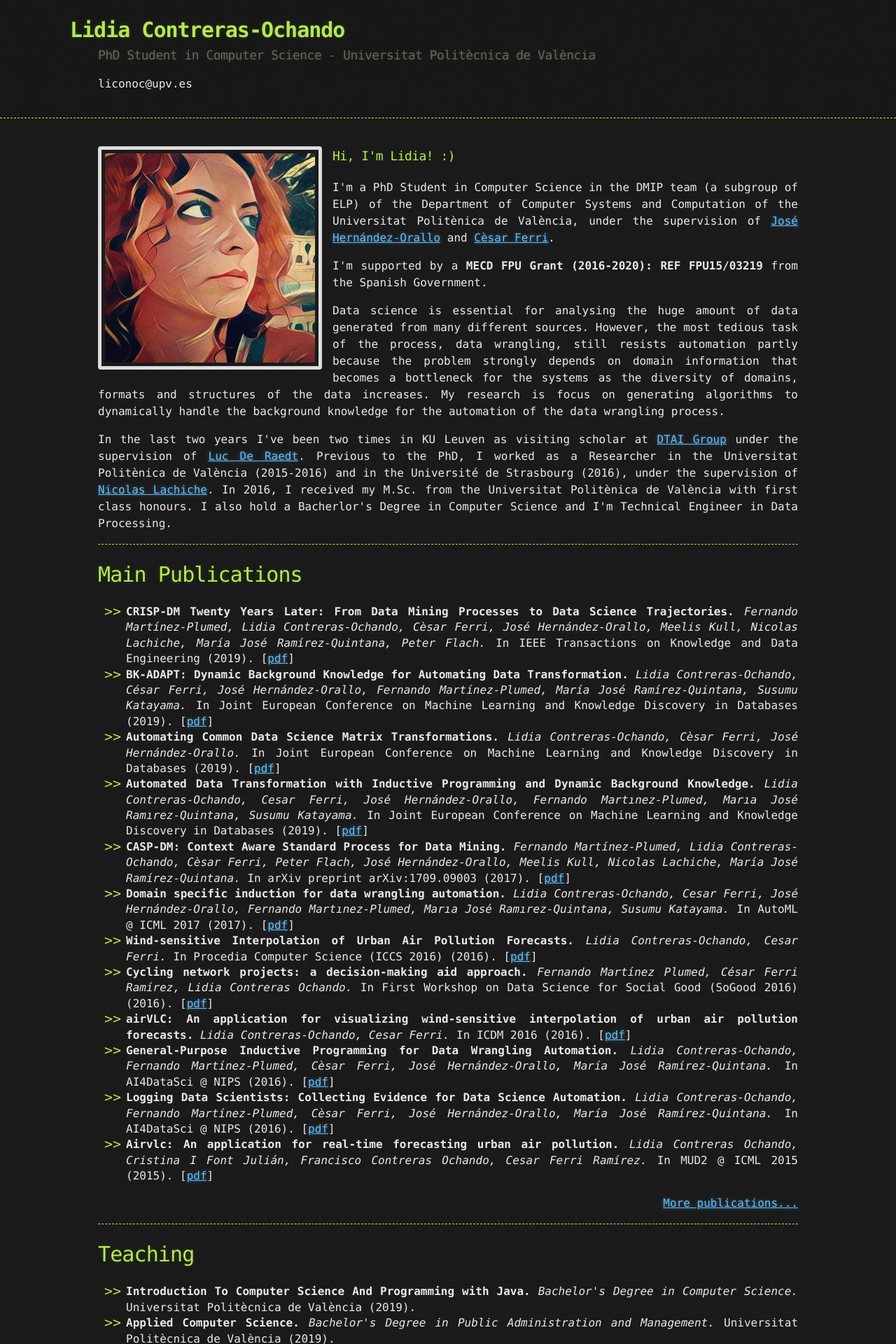
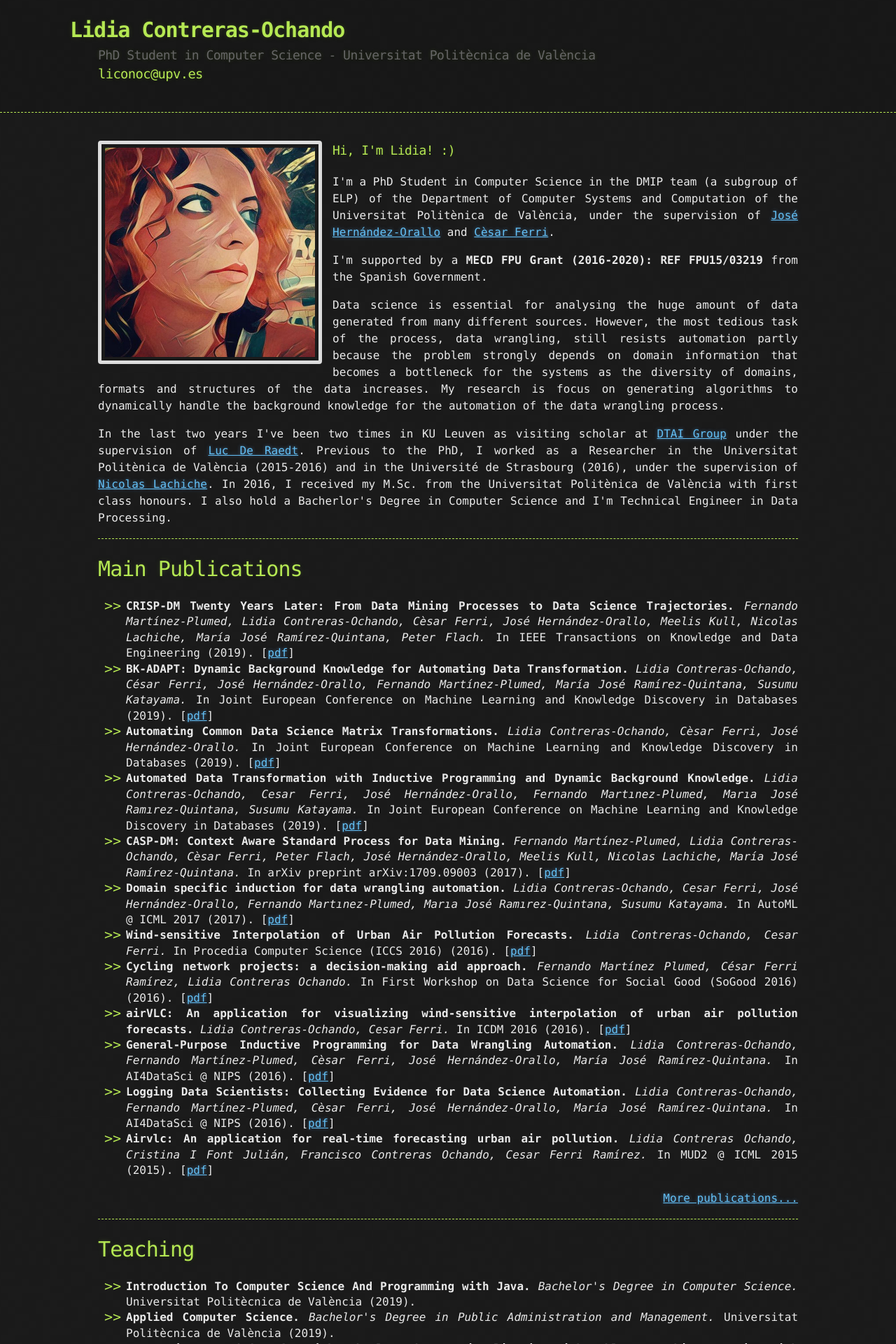
Before and after one commit to liconoc/liconoc.github.io, a Jekyll site: the page built from index.md, in a window 1280 px wide. Shown: the top 1920 px of the page at 70% size. Built offline with Jekyll 4.4.1, drawn with Linux system fonts in a browser that asks for light colours.

```diff
--- a/_layouts/liconoc.html
+++ b/_layouts/liconoc.html
@@ -108,7 +108,7 @@
           <h1>Lidia Contreras-Ochando</h1>
         </a>
         <h2 style="margin-bottom:0px">PhD Student in Computer Science - Universitat Politècnica de València</h2>
-		<p>liconoc@upv.es</p>
+		<h3>liconoc@upv.es</h3>
 
 
       </div>
```
